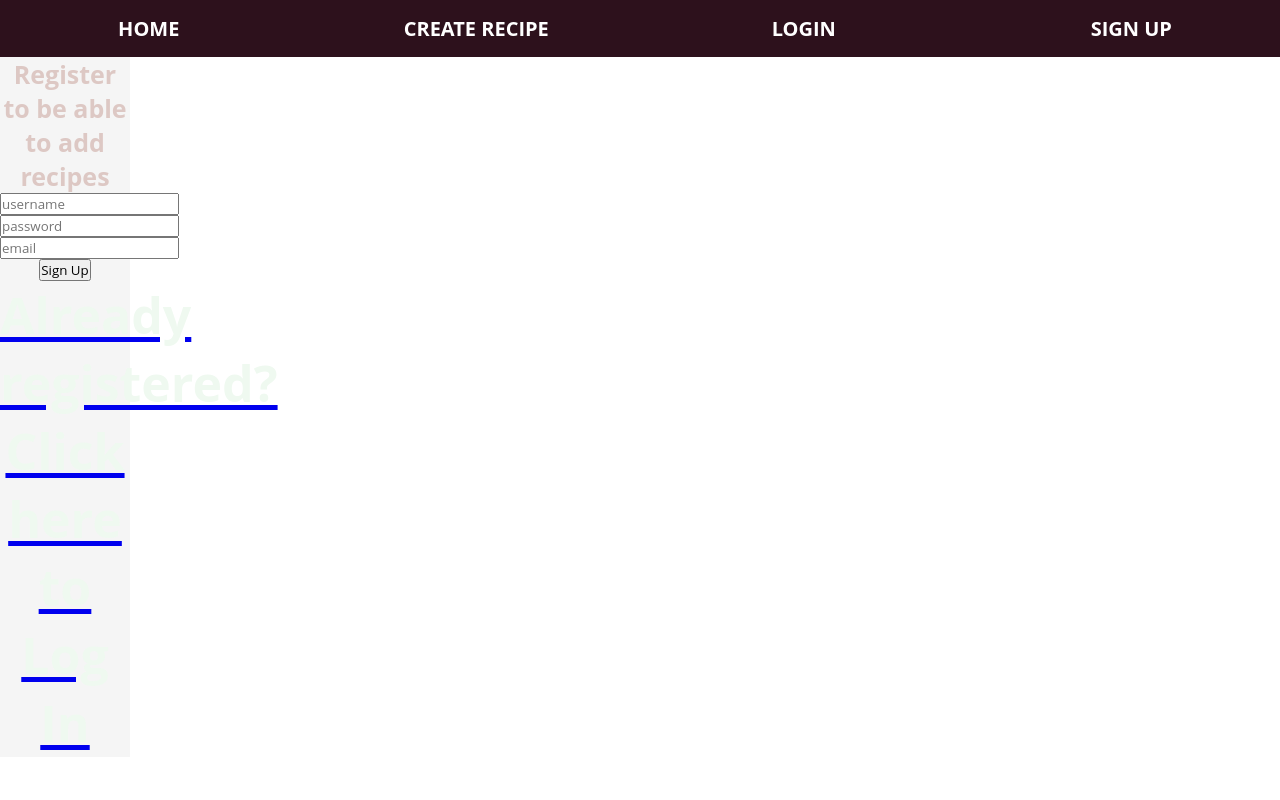
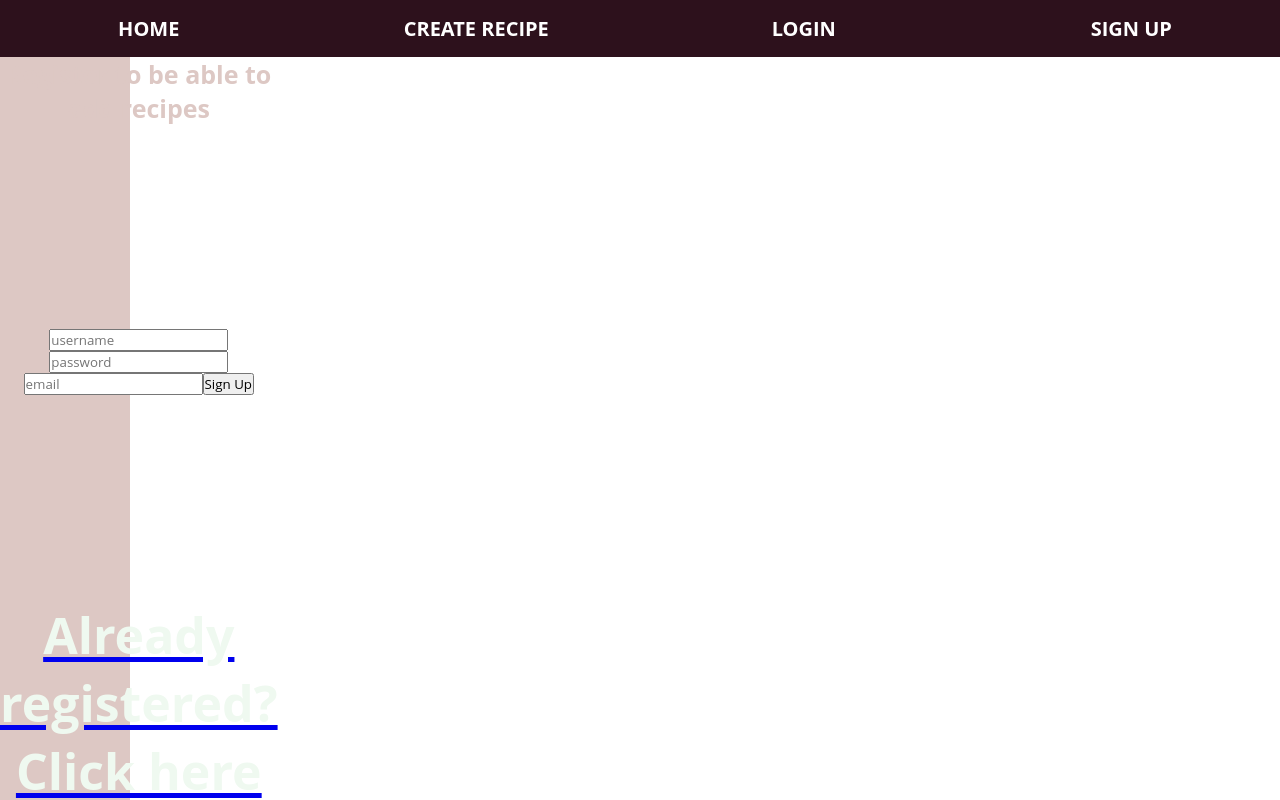
Before and after one commit to AndresOverflow/HealthyRecipes, a React app: page /sign-up in a window 1280 px wide. Shown: the top 800 px of the page. Built offline with nearby package versions, Linux system fonts and the light colour scheme; no server answers.

Commit message:
background color changed

```diff
--- a/src/containers/SignUp/SignUp.css
+++ b/src/containers/SignUp/SignUp.css
@@ -1,4 +1,10 @@
 .SignUp {
+    grid-row: 2/4;
+    grid-column: 1 / -1;
     text-align: center;
-    background-color: whitesmoke;
+    background-color: #DDC8C4;
+
+    display: grid;
+    grid-template-rows: minmax(10rem, 1fr) minmax(min-content, 1fr) minmax(10rem, 1fr);
+
 }
```
